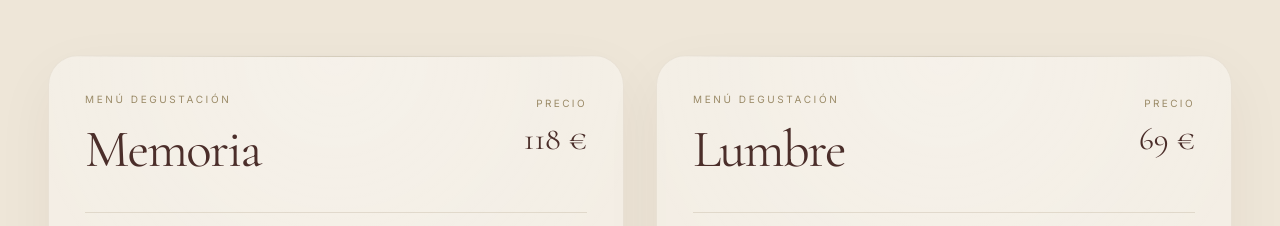
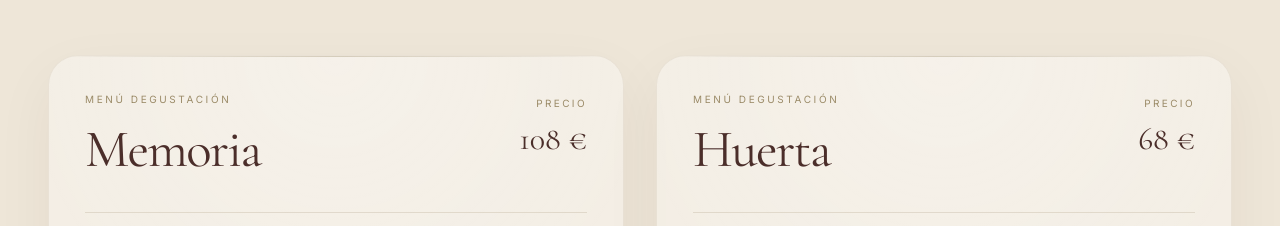
Before and after one commit to roman1924restaurante-sys/roman-1924-web, a Next.js app: page / in a window 1280 px wide. Shown: the part 3200-3426 px from the top of the page. Built offline with nearby package versions, Linux system fonts and the light colour scheme.

Commit message:
Actualizo nombres y precios de menus

```diff
--- a/app/page.tsx
+++ b/app/page.tsx
@@ -60,7 +60,7 @@ const TASTING_MENUS: TastingMenu[] = [
     key: "memoria",
     label: "MENÚ DEGUSTACIÓN",
     title: "Memoria",
-    price: "118 €",
+    price: "108 €",
     description:
       "Un recorrido más amplio, atravesado por la despensa, la huerta, el río, el monte y el horno.",
     summary:
@@ -70,8 +70,8 @@ const TASTING_MENUS: TastingMenu[] = [
   {
     key: "lumbre",
     label: "MENÚ DEGUSTACIÓN",
-    title: "Lumbre",
-    price: "69 €",
+    title: "Huerta",
+    price: "68 €",
     description:
       "Una lectura más esencial y directa, construida alrededor del fuego, la despensa y los sabores de raíz.",
     summary:
```
